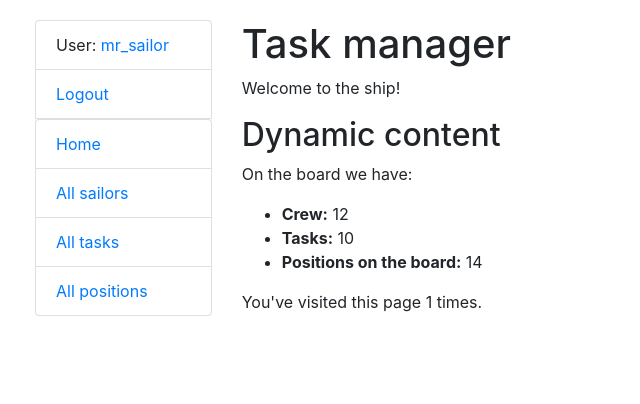
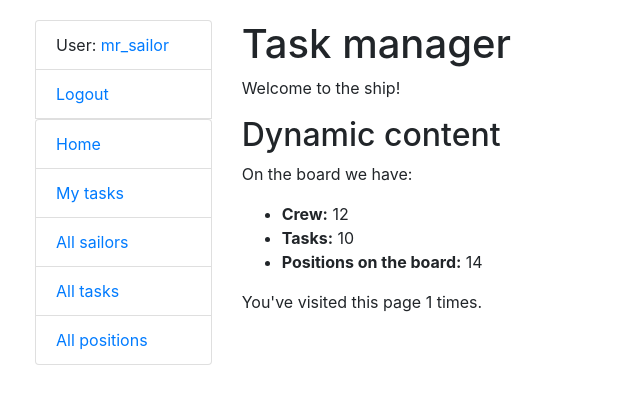
Before and after one commit to phaishuk/ship-task-manager, a Django app: page / in a window 1280 px wide. Shown: the top 404 px of the page, without its empty margins (0-640 px from the left). Run offline with Django 4.2, Linux system fonts and the light colour scheme; a user stored in the database is signed in; data comes from the database, SQL or seed files in the repository.

Commit message:
create users assignation tasks url, view, & template

```diff
--- a/sailors_app/urls.py
+++ b/sailors_app/urls.py
@@ -2,7 +2,7 @@ from django.contrib import admin
 from django.urls import path
 
 from sailors_app.views import (
-    index,
+    index, user_tasks,
     TaskListView, TaskDetailView, TaskCreateView, TaskUpdateView,
     TaskDeleteView,
     PositionListView, PositionDetailView, PositionCreateView,
@@ -23,6 +23,11 @@ urlpatterns = [
         "",
         index,
         name="index"
+    ),
+    path(
+        "user_tasks/",
+        user_tasks,
+        name="user_tasks"
     ),
     path(
         "sailors/",
--- a/sailors_app/views.py
+++ b/sailors_app/views.py
@@ -31,6 +31,28 @@ def index(request):
     return render(request, "sailors_app/index.html", context=context)
 
 
+@login_required
+def toggle_assign_to_task(request, pk):
+    sailor = Sailor.objects.get(id=request.user.id)
+    if (
+        Task.objects.get(id=pk) in sailor.tasks.all()
+    ):
+        sailor.tasks.remove(pk)
+    else:
+        sailor.tasks.add(pk)
+    return HttpResponseRedirect(reverse_lazy(
+        "sailors_app:task-detail", args=[pk])
+    )
+
+
+@login_required
+def user_tasks(request):
+    sailor = Sailor.objects.get(id=request.user.id)
+    tasks = sailor.tasks.all()
+    context = {'tasks': tasks}
+    return render(request, 'sailors_app/user_tasks.html', context)
+
+
 class SailorListView(LoginRequiredMixin, generic.ListView):
     model = Sailor
     paginate_by = 5
@@ -46,7 +68,7 @@ class SailorListView(LoginRequiredMixin, generic.ListView):
         return context
 
     def get_queryset(self):
-        queryset = Sailor.objects.all().select_related("position")
+        queryset = Sailor.objects.select_related("position")
         first_name = self.request.GET.get("first_name")
 
         if first_name:
@@ -101,6 +123,7 @@ class TaskListView(LoginRequiredMixin, generic.ListView):
 
 class TaskDetailView(LoginRequiredMixin, generic.DetailView):
     model = Task
+
 
 class TaskCreateView(LoginRequiredMixin, generic.CreateView):
     model = Task
@@ -161,17 +184,3 @@ class PositionUpdateView(LoginRequiredMixin, generic.UpdateView):
 class PositionDeleteView(LoginRequiredMixin, generic.DeleteView):
     model = Position
     success_url = reverse_lazy("sailors_app:position-list")
-
-
-@login_required
-def toggle_assign_to_task(request, pk):
-    sailor = Sailor.objects.get(id=request.user.id)
-    if (
-        Task.objects.get(id=pk) in sailor.tasks.all()
-    ):
-        sailor.tasks.remove(pk)
-    else:
-        sailor.tasks.add(pk)
-    return HttpResponseRedirect(reverse_lazy(
-        "sailors_app:task-detail", args=[pk])
-    )
--- a/templates/includes/sidebar.html
+++ b/templates/includes/sidebar.html
@@ -8,6 +8,7 @@
 
   <ul class="sidebar-nav list-group">
     <li class="list-group-item"><a href="{% url 'sailors_app:index' %}">Home</a></li>
+    <li class="list-group-item"><a href="{% url 'sailors_app:user_tasks' %}">My tasks</a></li>
     <li class="list-group-item"><a href="{% url 'sailors_app:sailor-list' %}">All sailors</a></li>
     <li class="list-group-item"><a href="{% url 'sailors_app:task-list' %}">All tasks</a></li>
     <li class="list-group-item"><a href="{% url 'sailors_app:position-list' %}">All positions</a></li>
```
Also changed, not shown: templates/sailors_app/user_tasks.html (added, +12 -0 lines).
